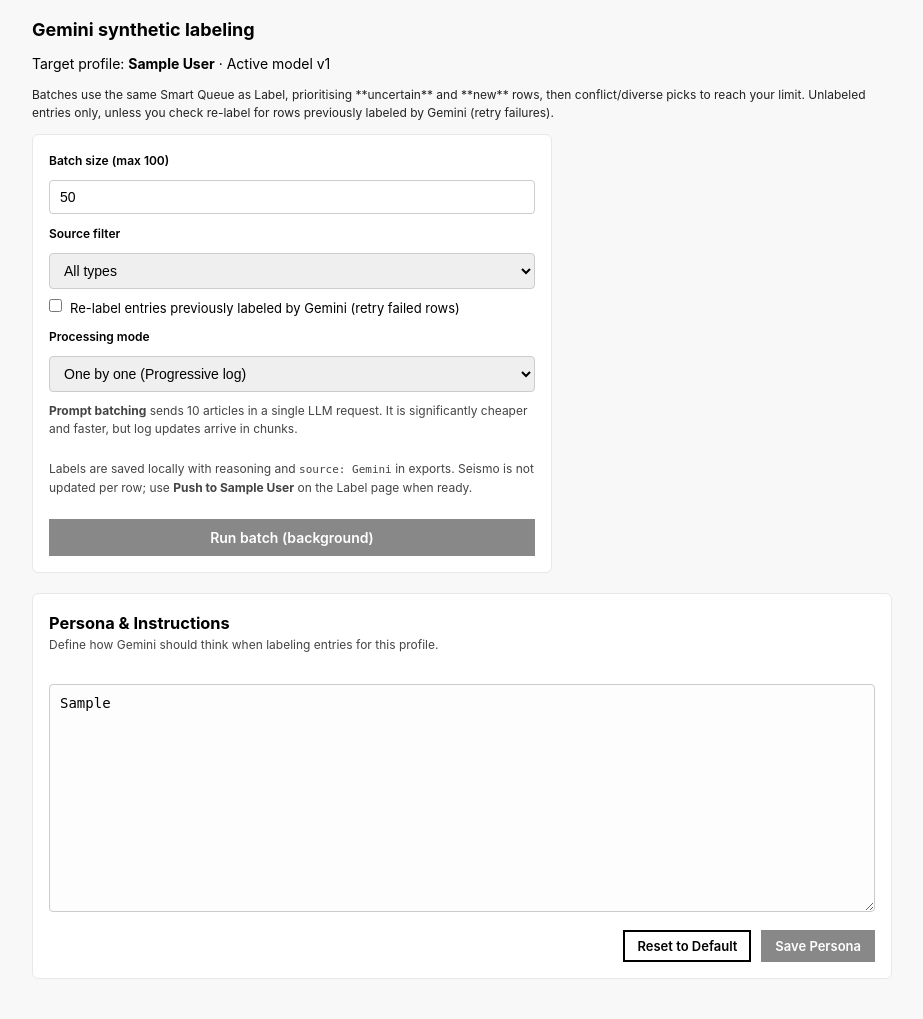
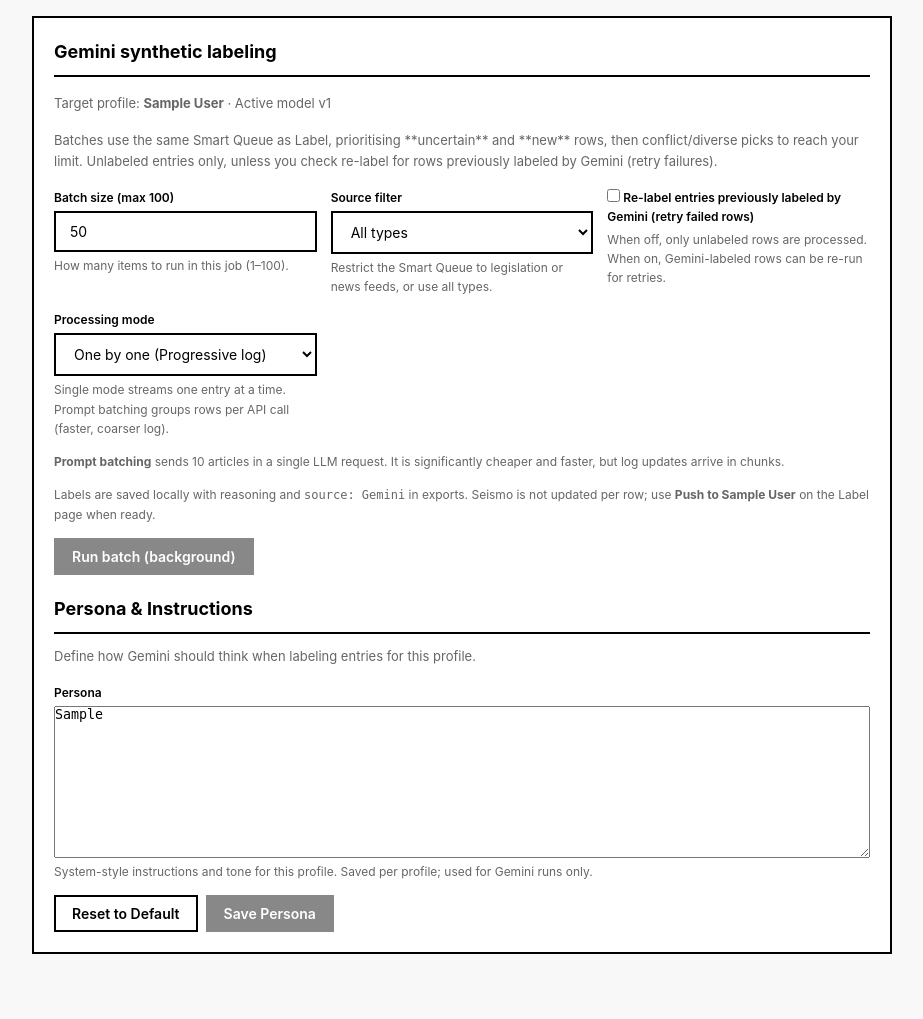
Before and after one commit to hektopascal2026/magnitu-v3, a FastAPI app: a page that uses templates/gemini.html in a window 1280 px wide. Shown: the part 84-1103 px from the top of the page, without its empty margins (178-1101 px from the left). After the commit the page ends 1038 px from the top, so only its background shows below. Run offline with FastAPI, Linux system fonts and the light colour scheme; tables that the repository leaves empty hold one stand-in row (values such as "Sample post").

Commit message:
Gemini page: settings-style layout (dashboard-section, form-group, form-actions)
Made-with: Cursor

```diff
--- a/templates/gemini.html
+++ b/templates/gemini.html
@@ -2,9 +2,10 @@
 {% block title %}Gemini — Magnitu{% endblock %}
 
 {% block content %}
-<div class="gemini-page">
-    <h1 class="page-title">Gemini synthetic labeling</h1>
-    <p class="page-subtitle">
+<div class="settings-page gemini-page">
+    <div class="dashboard-section">
+        <h2>Gemini synthetic labeling</h2>
+        <p style="color: #666; font-size: 13px; margin-bottom: 16px;">
             Target profile: <strong>{{ target_model_title }}</strong>
             {% if active_model %}
                 · Active model v{{ active_model.version }}
@@ -13,56 +14,74 @@
             {% endif %}
         </p>
         {% if active_model_basename %}
-    <p class="help-text subtle">
+        <p style="color: #666; font-size: 13px; margin-bottom: 16px;">
             Loaded classifier: <code>{{ active_model_basename }}</code>
             (same paths the Label queue uses for scoring).
         </p>
         {% endif %}
-    <p class="help-text">{{ gemini_queue_help }}</p>
+        <p style="color: #666; font-size: 13px; margin-bottom: 16px;">{{ gemini_queue_help }}</p>
 
-    <div class="gemini-form">
-        <label class="field-label">Batch size (max 100)</label>
-        <input type="number" id="geminiLimit" min="1" max="100" value="50" class="field-input" />
-
-        <label class="field-label">Source filter</label>
-        <select id="geminiSource" class="field-input">
+        <div class="settings-form">
+            <div class="settings-grid">
+                <div class="form-group">
+                    <label>Batch size (max 100)</label>
+                    <input type="number" id="geminiLimit" min="1" max="100" value="50">
+                    <div class="form-help">How many items to run in this job (1–100).</div>
+                </div>
+                <div class="form-group">
+                    <label>Source filter</label>
+                    <select id="geminiSource" style="padding: 10px 14px; border: 2px solid #000000; font-size: 14px; font-family: inherit; background: #ffffff; color: #000000;">
                         <option value="all">All types</option>
                         <option value="lex">Legislation only</option>
                         <option value="news">News only</option>
                     </select>
-
-        <label class="checkbox-row">
+                    <div class="form-help">Restrict the Smart Queue to legislation or news feeds, or use all types.</div>
+                </div>
+                <div class="form-group">
+                    <label>
                         <input type="checkbox" id="geminiReplace" />
                         Re-label entries previously labeled by Gemini (retry failed rows)
                     </label>
-
-        <label class="field-label">Processing mode</label>
-        <select id="geminiMode" class="field-input">
+                    <div class="form-help">When off, only unlabeled rows are processed. When on, Gemini-labeled rows can be re-run for retries.</div>
+                </div>
+                <div class="form-group">
+                    <label>Processing mode</label>
+                    <select id="geminiMode" style="padding: 10px 14px; border: 2px solid #000000; font-size: 14px; font-family: inherit; background: #ffffff; color: #000000;">
                         <option value="single" {% if config.gemini_mode == 'single' %}selected{% endif %}>One by one (Progressive log)</option>
                         <option value="batch" {% if config.gemini_mode == 'batch' %}selected{% endif %}>Prompt batching (10x faster, cheaper)</option>
                     </select>
-
-        <p class="help-text subtle">
+                    <div class="form-help">Single mode streams one entry at a time. Prompt batching groups rows per API call (faster, coarser log).</div>
+                </div>
+                <div class="form-group" style="grid-column: 1 / -1;">
+                    <div class="form-help">
                         <strong>Prompt batching</strong> sends 10 articles in a single LLM request. It is significantly cheaper and faster, but log updates arrive in chunks.
-        </p>
-
-        <p class="help-text subtle">
+                    </div>
+                </div>
+                <div class="form-group" style="grid-column: 1 / -1;">
+                    <div class="form-help">
                         Labels are saved locally with reasoning and <code>source: Gemini</code> in exports.
                         Seismo is not updated per row; use <strong>Push to {{ profile.display_name }}</strong> on the Label page when ready.
-        </p>
-
+                    </div>
+                </div>
+            </div>
+            <div class="form-actions">
                 <button type="button" class="btn btn-primary" id="geminiStartBtn">Run batch (background)</button>
             </div>
+        </div>
 
-    <div class="gemini-form persona-card">
-        <div class="persona-header">
-            <h3 class="section-title">Persona & Instructions</h3>
-            <p class="help-text subtle">Define how Gemini should think when labeling entries for this profile.</p>
+        <h2 style="margin: 20px 0 12px 0;">Persona &amp; Instructions</h2>
+        <p style="color: #666; font-size: 13px; margin-bottom: 16px;">Define how Gemini should think when labeling entries for this profile.</p>
+        <div class="settings-form">
+            <div class="settings-grid">
+                <div class="form-group" style="grid-column: 1 / -1;">
+                    <label>Persona</label>
+                    <textarea id="geminiPersona" rows="10" style="width:100%; font-family:monospace;">{{ gemini_persona }}</textarea>
+                    <div class="form-help">System-style instructions and tone for this profile. Saved per profile; used for Gemini runs only.</div>
                 </div>
-        <textarea id="geminiPersona" class="field-input persona-textarea" rows="10">{{ gemini_persona }}</textarea>
-        <div class="persona-actions">
-            <button type="button" class="btn btn-secondary btn-sm" id="geminiPersonaResetBtn">Reset to Default</button>
-            <button type="button" class="btn btn-primary btn-sm" id="geminiPersonaSaveBtn">Save Persona</button>
+            </div>
+            <div class="form-actions">
+                <button type="button" class="btn" id="geminiPersonaResetBtn">Reset to Default</button>
+                <button type="button" class="btn btn-primary" id="geminiPersonaSaveBtn">Save Persona</button>
             </div>
         </div>
 
@@ -80,6 +99,7 @@
         </div>
 
         <div id="geminiResult" class="gemini-result" style="display:none;"></div>
+    </div>
 </div>
 {% endblock %}
 
@@ -158,7 +178,7 @@
         html += '<li>Failed: <strong>' + ((res.failed || []).length) + '</strong></li>';
         html += '</ul>';
         if (res.note) {
-            html += '<p class="help-text">' + escHtml(res.note) + '</p>';
+            html += '<p class="form-help">' + escHtml(res.note) + '</p>';
         }
         if (res.failed && res.failed.length) {
             html += '<h4>Failures (re-run with re-label Gemini to retry those IDs)</h4><ul class="fail-list">';
```
Lines whose indentation alone changed are shown as unchanged.
